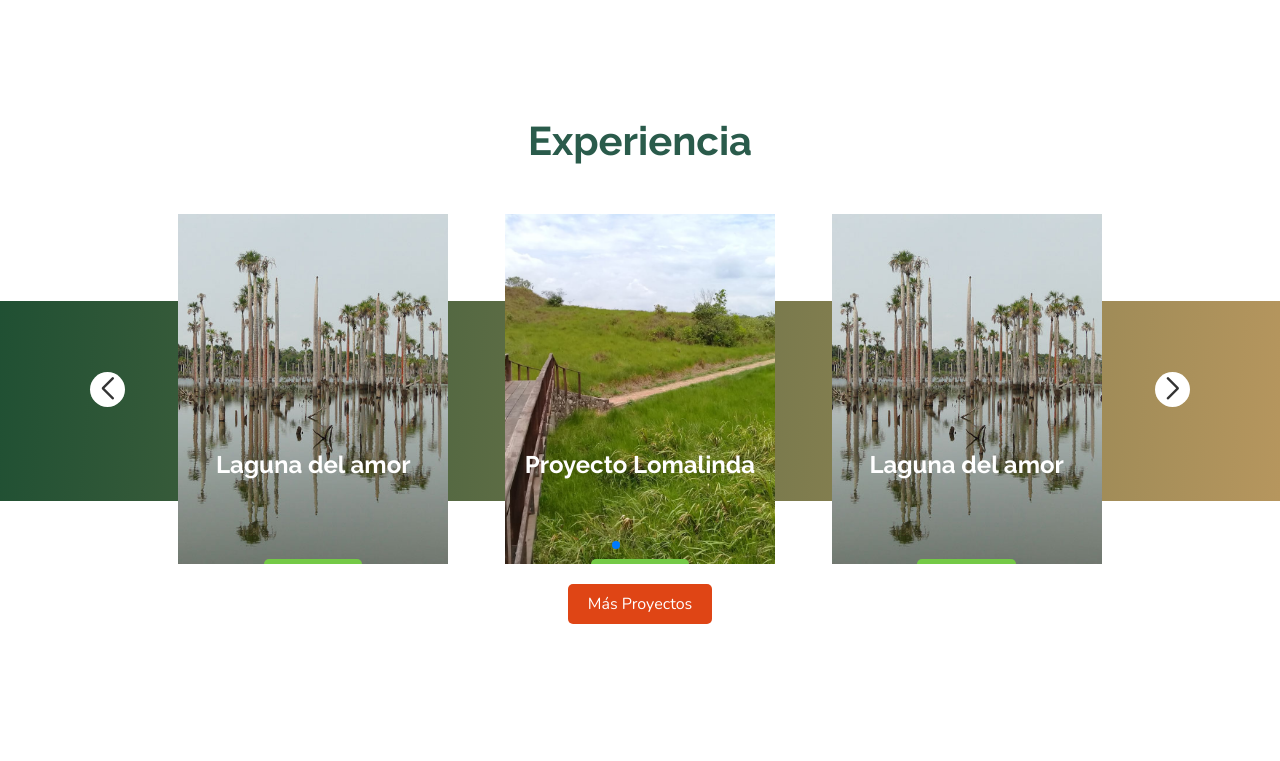
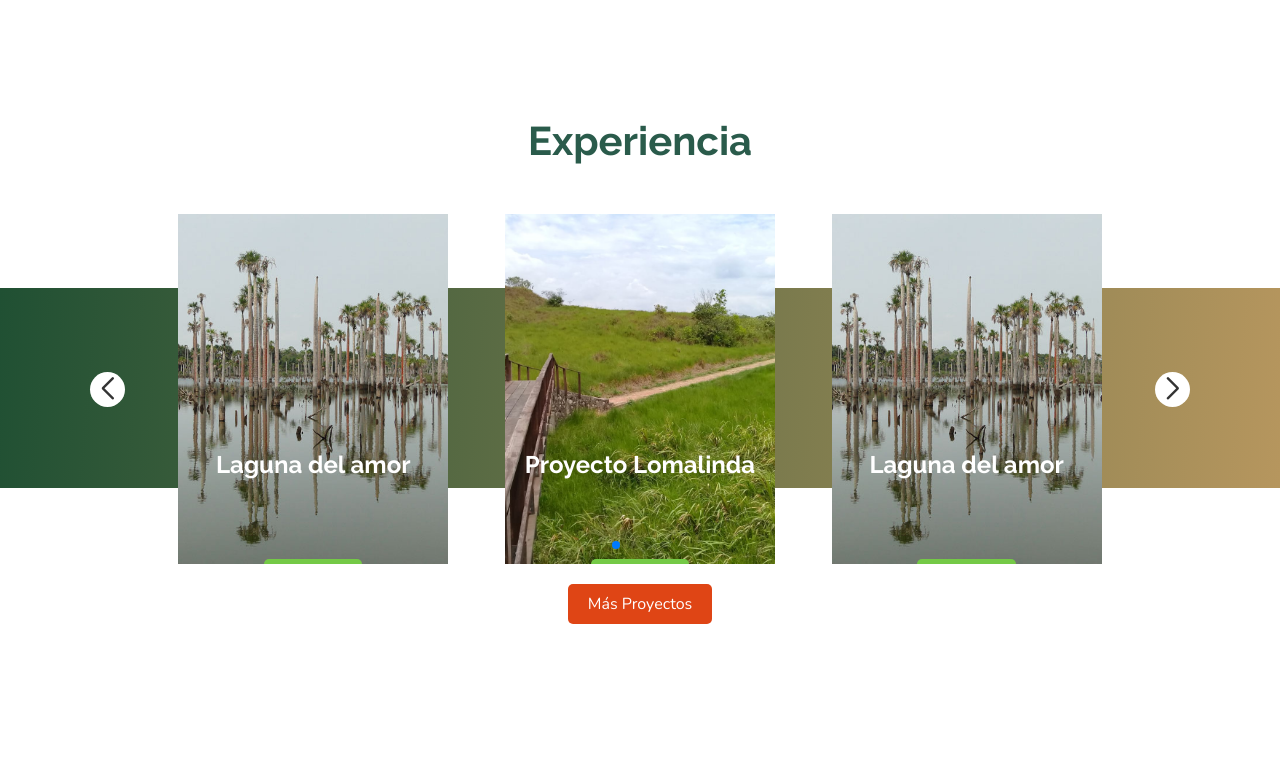
Before and after one commit to JuanC-JC/CamaraVerde, a Gatsby site: page / in a window 1280 px wide. Shown: the part 1963-2724 px from the top of the page. Built offline with nearby package versions, Linux system fonts and the light colour scheme; Gatsby itself is replaced by a stand-in of ours.

Commit message:
fixed centered rectangle experience section and pagination clickeable false

```diff
--- a/src/components/Home/ExperienceSection.jsx
+++ b/src/components/Home/ExperienceSection.jsx
@@ -1,8 +1,6 @@
 import React, { useRef, useEffect } from 'react';
 import { useStaticQuery, graphql, Link } from 'gatsby';
 import { GatsbyImage, getImage } from 'gatsby-plugin-image'
-import imgExperience1 from '../../images/Experience/Experience_4.png'
-import imgExperience2 from '../../images/Experience/Experience_2.png'
 
 import { Swiper, SwiperSlide } from 'swiper/react'
 import SwiperCore, { Pagination, Navigation, Autoplay } from 'swiper'
@@ -63,7 +61,7 @@ export default function Experience() {
           spaceBetween={50}
           loop={true}
           pagination={{
-            "clickable": true
+            "clickable": false
           }}
           navigation={true}
           breakpoints={{
--- a/src/styles/components/Home/ExperienceSection.scss
+++ b/src/styles/components/Home/ExperienceSection.scss
@@ -25,7 +25,7 @@
       rgba(182, 150, 94, 1) 100%
     );
     position: absolute;
-    top: calc(50% - 100px + 26px);
+    top: calc(50% - 100px + 16px);
   }
 }
 
@@ -155,7 +155,7 @@
   .experience {
     margin-bottom: $space-section-big;
     &::after {
-      top: calc(50% - 100px + 40px);
+      top: calc(50% - 100px + 27px);
     }
   }
 }
```
